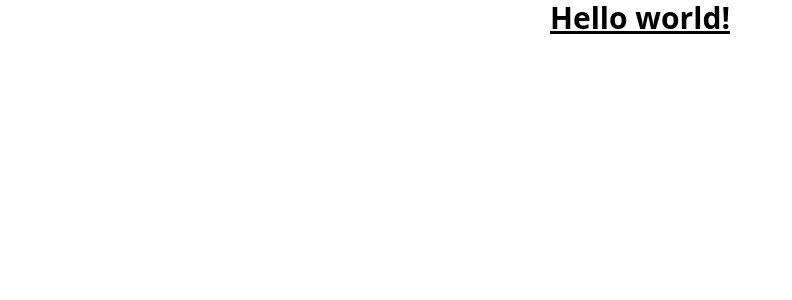
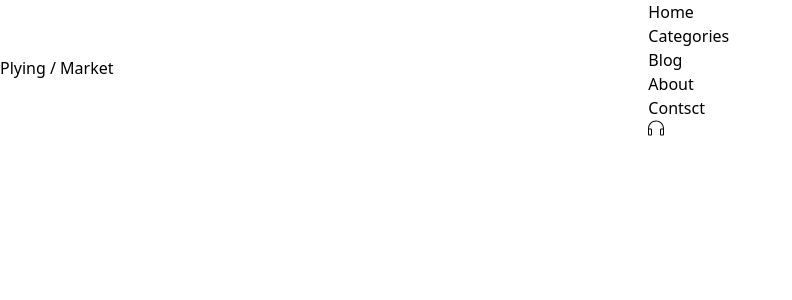
Before and after one commit to samirzjadhav/headphone-store, a React (Create React App) app: page / in a window 1280 px wide. Shown: the top 300 px of the page, without its empty margins (0-792 px from the left). Built offline with nearby package versions, Linux system fonts and the light colour scheme.

Commit message:
feat: added new extend setting for tailwind css

```diff
--- a/src/App.js
+++ b/src/App.js
@@ -1,10 +1,11 @@
 import "./App.css";
+import Navbar from "./components/Navbar/Navbar";
 
 function App() {
   return (
-    <div className="App">
-      <h1 className="text-3xl font-bold underline">Hello world!</h1>
-    </div>
+    <main className="overflow-x-hidden">
+      <Navbar />
+    </main>
   );
 }
 
--- /dev/null
+++ b/src/components/Navbar/Navbar.js
@@ -0,0 +1,69 @@
+import { i } from "framer-motion/client";
+import React from "react";
+import { MdMenu } from "react-icons/md";
+import { SlEarphones } from "react-icons/sl";
+
+const NavbarMenu = [
+  {
+    id: 1,
+    title: "Home",
+    link: "#",
+  },
+  {
+    id: 2,
+    title: "Categories",
+    link: "#",
+  },
+  {
+    id: 3,
+    title: "Blog",
+    link: "#",
+  },
+  {
+    id: 4,
+    title: "About",
+    link: "#",
+  },
+  {
+    id: 5,
+    title: "Contsct",
+    link: "#",
+  },
+];
+
+const Navbar = () => {
+  return (
+    <>
+      <nav className="flex justify-between items-center">
+        {/* LOGO SECTION */}
+        <div className="">
+          <a href="">
+            Plying / <span>Market</span>
+          </a>
+        </div>
+        {/* MENU SECTION */}
+        <ul>
+          {NavbarMenu.map((i) => {
+            return (
+              <li key={i.id}>
+                <a href={i.link}>{i.title}</a>
+              </li>
+            );
+          })}
+          <div className="">
+            <a href="">
+              <SlEarphones />
+            </a>
+          </div>
+        </ul>
+
+        {/* MOBILE HAMBURGER SECTION */}
+        <div className="">
+          <MdMenu />
+        </div>
+      </nav>
+    </>
+  );
+};
+
+export default Navbar;
--- a/tailwind.config.js
+++ b/tailwind.config.js
@@ -2,7 +2,27 @@
 module.exports = {
   content: ["./src/**/*.{js,jsx,ts,tsx}"],
   theme: {
-    extend: {},
+    extend: {
+      colors: {
+        primary: "#aa6d6b",
+        brandDark: "#151616",
+      },
+
+      fontFamily: {
+        poppins: ["Poppins", "sans-serif"],
+        varela: ["Varela Round", "sans-serif"],
+      },
+      container: {
+        center: true,
+        padding: {
+          DEFAULT: "1rem",
+          sm: "2rem",
+          lg: "4rem",
+          xl: "5rem",
+          "2xl": "6rem",
+        },
+      },
+    },
   },
   plugins: [],
 };
```
